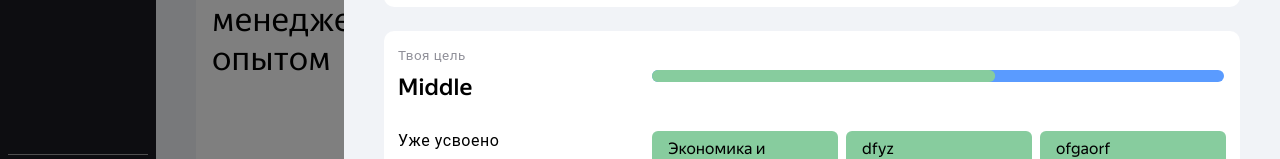
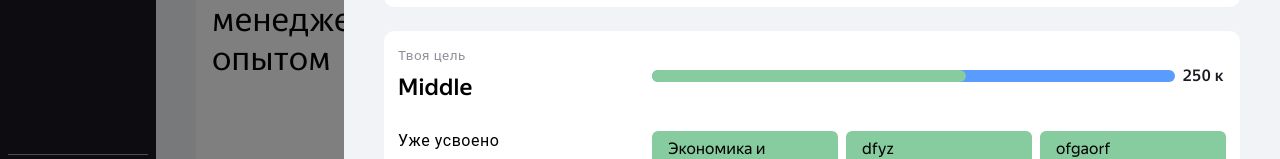
Before and after one commit to rastegaevevgeniy/career_tracker, a React (Create React App) app in the folder frontend/: page /recommendations in a window 1280 px wide. Both pictures are taken after a click on the button "Смотреть прогресс". Shown: the part 535-694 px from the top of the page. Built offline with nearby package versions, Linux system fonts and the light colour scheme; no server answers.

Commit message:
кастомизирована шкала прогресса в модалке прогресса

```diff
--- a/frontend/src/components/ModalProgress/ModalProgress.tsx
+++ b/frontend/src/components/ModalProgress/ModalProgress.tsx
@@ -13,6 +13,7 @@ import {
   Box,
   Modal,
   SvgIcon,
+  Grid,
 } from '@mui/material';
 
   const dataSkills = [
@@ -97,7 +98,6 @@ const ModalProgress: React.FC = () => {
             </Box>
             <Box sx={styleSkills}>
               <div className='block'>
-
                 <div className='block__title'>
                   <Typography variant="caption" display="block" sx={{ fontSize: '0.84rem', color: '#909099' }}>
                     Твоя цель
@@ -113,15 +113,34 @@ const ModalProgress: React.FC = () => {
                     Middle
                   </Typography>
                 </div>
-                <Box sx={{ width: '572px', display: "grid", alignContent: 'center' }}>
-                  <LinearProgress variant="determinate" value={60} // Сюда закинуть процент расчитанный от показателей бэка
+                <Box sx={{ display: 'grid', gridTemplateColumns: '1fr max-content', alignItems: 'center', width: '572px' }}>
+                  <LinearProgress
+                    variant="determinate"
+                    value={60}
                     sx={{
-                      height: "12px", borderRadius: '12px',
+                      height: '12px',
+                      borderRadius: '12px',
                       '& .css-5xe99f-MuiLinearProgress-bar1': { backgroundColor: '#87CC9E', borderRadius: '12px' },
                       backgroundColor: '#5A9BFF',
-                    }} />
+                      gridColumn: '1 / 2',
+                    }}
+                  />
+                  <Typography
+                    variant="caption"
+                    sx={{
+                      fontFamily: 'Yandex Sans Text, Arial, sans-serif',
+                      color: '#1A1B22',
+                      fontSize: '16px',
+                      fontStyle: 'normal',
+                      fontWeight: 500,
+                      lineHeight: '1.25',
+                      paddingLeft: '8px',
+                      gridColumn: '2 / 3'
+                    }}>
+                    250 к
+                  </Typography>
                 </Box>
-              </div>
+                </div>
               <Skills dataSkills = {dataSkills}/>
               <div className='block'>
                 <Typography variant="caption" display="block"
@@ -130,7 +149,7 @@ const ModalProgress: React.FC = () => {
                 </Typography>
               </div>
             </Box>
-      </Box>
+        </Box>
       </Modal>
     }
     </div>
--- a/frontend/src/components/ModalSkill/ModalSkill.tsx
+++ b/frontend/src/components/ModalSkill/ModalSkill.tsx
@@ -106,13 +106,32 @@ const ModalSkill: React.FC = () => {
                     Middle
                   </Typography>
                 </div>
-                <Box sx={{ width: '572px', display: "grid", alignContent: 'center' }}>
-                  <LinearProgress variant="determinate" value={60} // Сюда закинуть процент расчитанный от показателей бэка
+                <Box sx={{ display: 'grid', gridTemplateColumns: '1fr max-content', alignItems: 'center', width: '572px' }}>
+                  <LinearProgress
+                    variant="determinate"
+                    value={60}
                     sx={{
-                      height: "12px", borderRadius: '12px',
+                      height: '12px',
+                      borderRadius: '12px',
                       '& .css-5xe99f-MuiLinearProgress-bar1': { backgroundColor: '#87CC9E', borderRadius: '12px' },
                       backgroundColor: '#5A9BFF',
-                    }} />
+                      gridColumn: '1 / 2',
+                    }}
+                  />
+                  <Typography
+                    variant="caption"
+                    sx={{
+                      fontFamily: 'Yandex Sans Text, Arial, sans-serif',
+                      color: '#1A1B22',
+                      gridColumn: '2 / 3',
+                      fontSize: '16px',
+                      fontStyle: 'normal',
+                      fontWeight: 500,
+                      lineHeight: '1.25',
+                      paddingLeft: '8px'
+                    }}>
+                    60%
+                  </Typography>
                 </Box>
               </div>
               <Skills dataSkills = {dataSkills}/>
```
